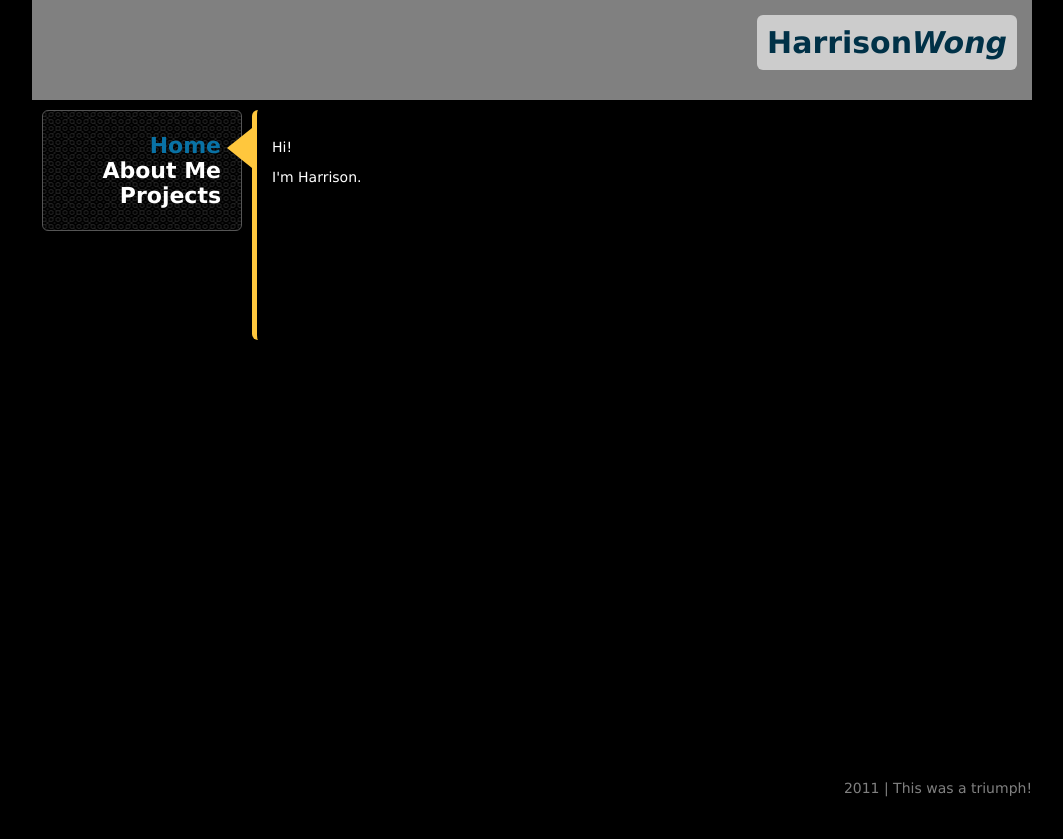
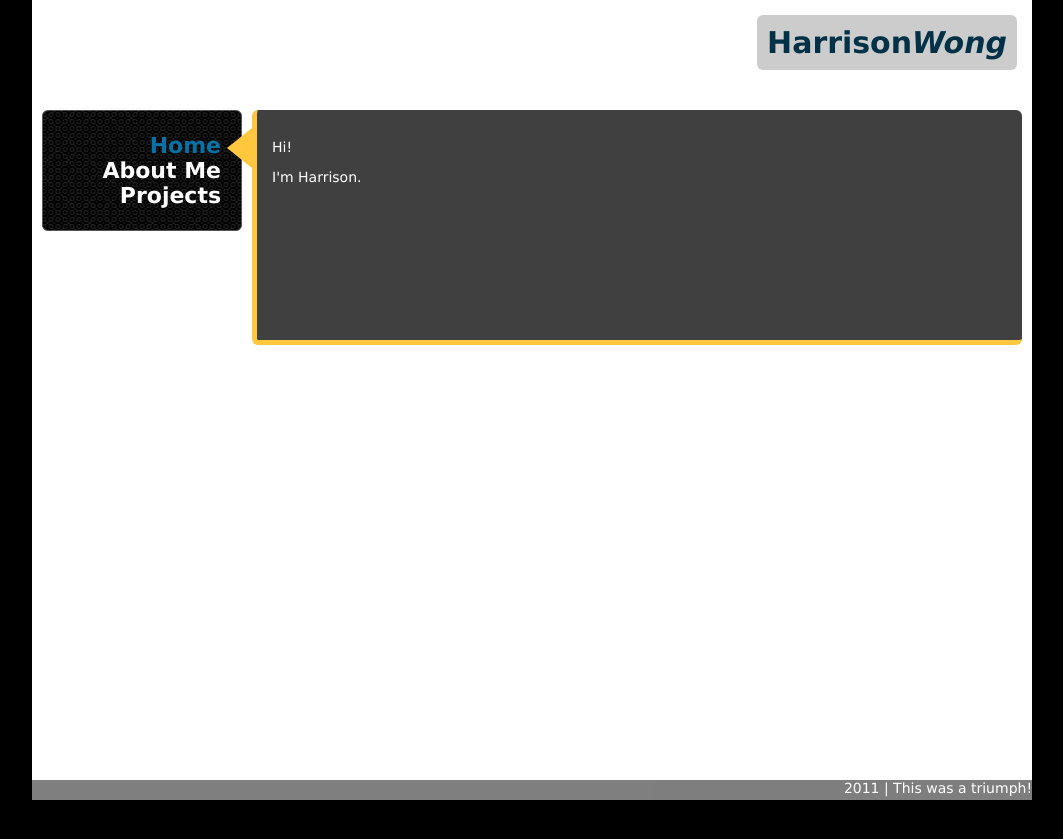
Before and after one commit to HarrisonW/harrisonw.github.io, a Jekyll site: the page built from index.html, in a window 1280 px wide. Shown: the top 839 px of the page, without its empty margins (108-1171 px from the left). Built offline with Jekyll 4.4.1, drawn with Linux system fonts in a browser that asks for light colours.

Commit message:
Change background to white, Add bottom yellow border

```diff
--- a/css/style.css
+++ b/css/style.css
@@ -8,6 +8,7 @@
 #container {
 	width: 1000px;
 	/* background: #fff url('cornellsnow.jpg') no-repeat left top; */
+	background-color: #fff;
 	margin: 0px auto;
 	height: 800px;
 	position: relative;
@@ -65,6 +66,7 @@
 	float: right;
 	background-color: rgba(0,0,0,0.75);
 	border-left: #FFC73D solid 5px;
+	border-bottom: #FFC73D solid 5px;
 	margin-right: 10px;
 	margin-top: 10px;
 	width: 735px;
```
